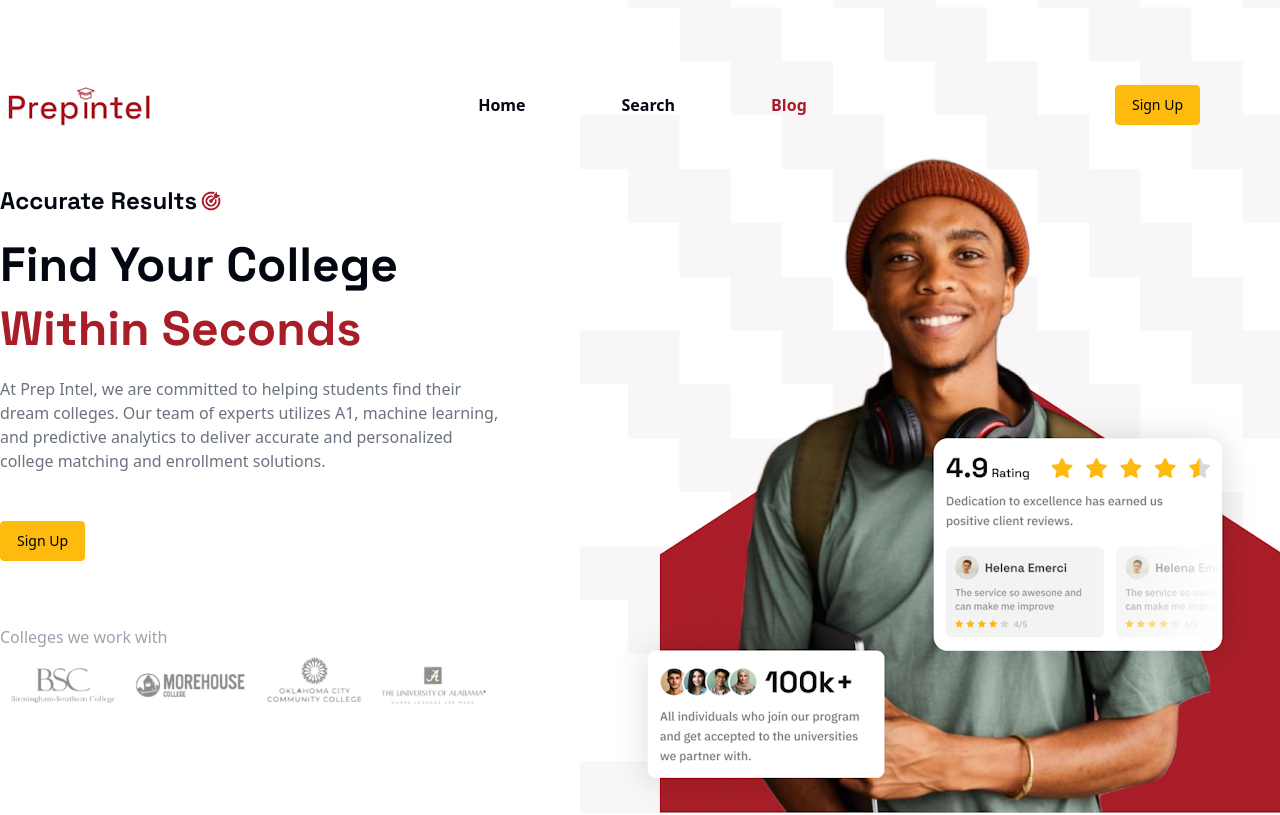
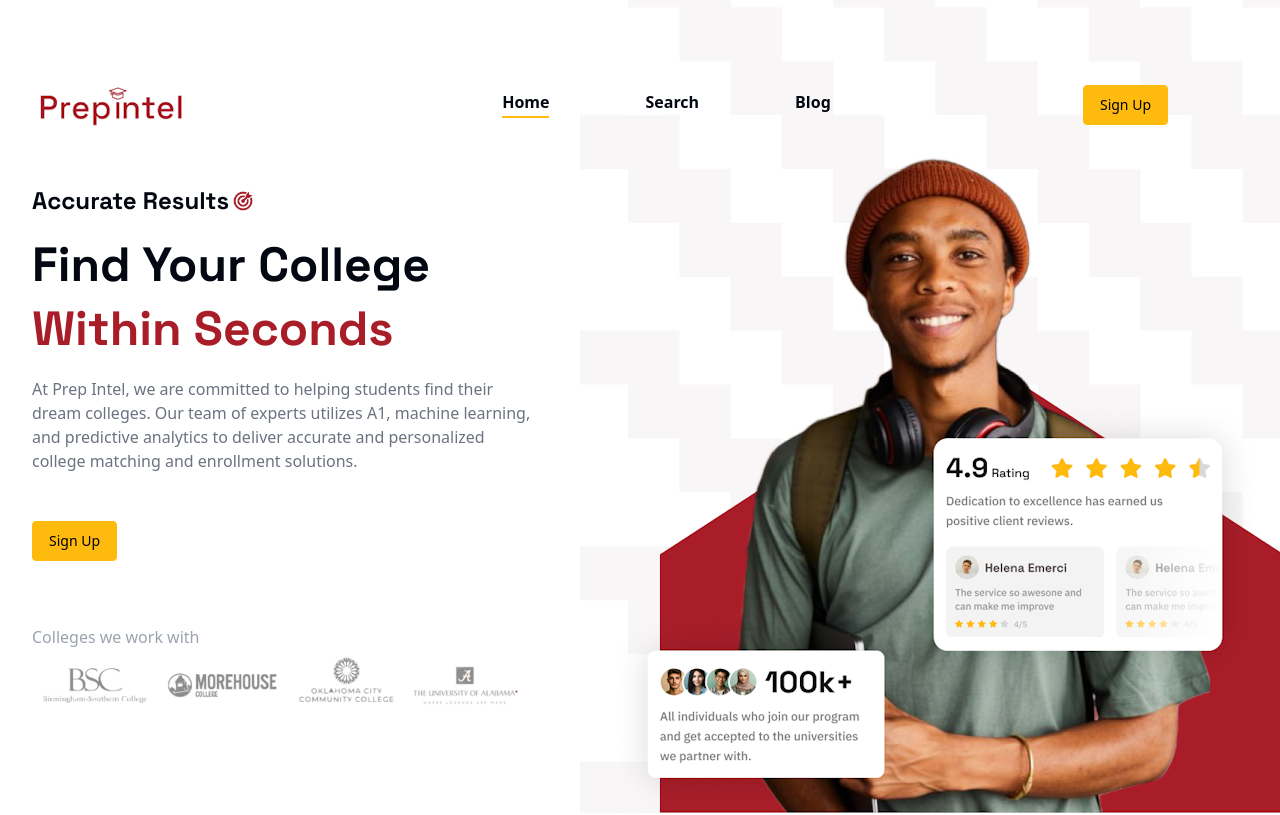
Before and after one commit to Idea2ImpactTechSolutions/prep-intel, a Next.js app: page / in a window 1280 px wide. Shown: the top 815 px of the page. Built offline with nearby package versions, Linux system fonts and the light colour scheme.

Commit message:
Extract tabs to list, use tab stying

```diff
--- a/app/page.tsx
+++ b/app/page.tsx
@@ -11,14 +11,21 @@ import bulletImage from "public/images/bullet.png";
 import workWithImage from "public/images/work-with.png";
 import Link from "next/link";
 import { Space_Grotesk } from "next/font/google";
+import { usePathname } from 'next/navigation'
 const spaceGrotesk = Space_Grotesk({ subsets: ["latin"] });
 
 export default function Home() {
   const router = useRouter();
+  const pathname = usePathname();
+
+  const PAGE_TABS = [
+    {title: "Home", href: "/"},
+    {title: "Search", href: "/login"},
+    {title: "Blog", href: "/login"}];
 
   return (
     <>
-    <main className="container flex min-h-[950px] flex-col pt-20 p-0 font-sans bg-auto bg-no-repeat bg-right-top bg-[url('/images/banner.png')]">
+    <main className="container flex min-h-[950px] flex-col p-8 pt-20 font-sans bg-auto bg-no-repeat bg-right-top bg-[url('/images/banner.png')]">
 
       <div className="flex justify-between items-center">
         <Image
@@ -27,10 +34,16 @@ export default function Home() {
           className="object-contain"
         />
 
-        <div className="flex space-x-24 text-bold">
-          <a href="#" className="font-bold">Home</a>
-          <a href="#" className="font-bold">Search</a>
-          <a href="#" className="text-primary font-bold">Blog</a>
+        <div className="flex space-x-24 font-bold">
+          {
+            PAGE_TABS.map((item, index) => (
+              <Link
+                href={item.href}
+                key={index}
+                className={`pb-1 ml-4 text-sm transition-all hover:border-b-[2px] hover:border-b-[#FEBB0E] md:ml-12 md:text-[1rem] ${pathname === item.href && 'border-b-[2px] border-b-[#FEBB0E]'} `}
+              >{item.title}</Link>
+            ))
+          }
         </div>
 
         <Button className="bg-[#FEBB0E] border-[#FEBB0E] text-black mt-0 mr-20"
@@ -79,7 +92,7 @@ export default function Home() {
 
     </main>
     <footer className="flex w-full bg-[url('/images/footer-tile.png')] min-h-[550px] align-top text-white" >
-      <div className="container p-2 px-6 pb-20 flex flex-col md:flex-col justify-end pl-8">
+      <div className="container p-8 pb-20 flex flex-col md:flex-col justify-end">
 
       <div className="flex justify-between">
         <div className="w-[280px]">
```
